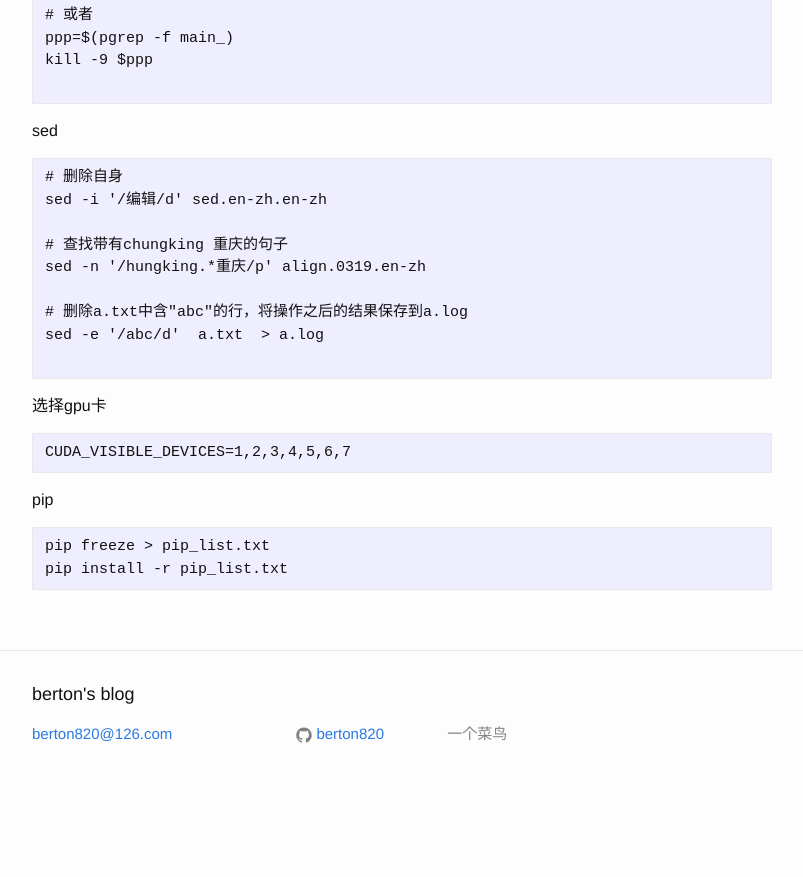
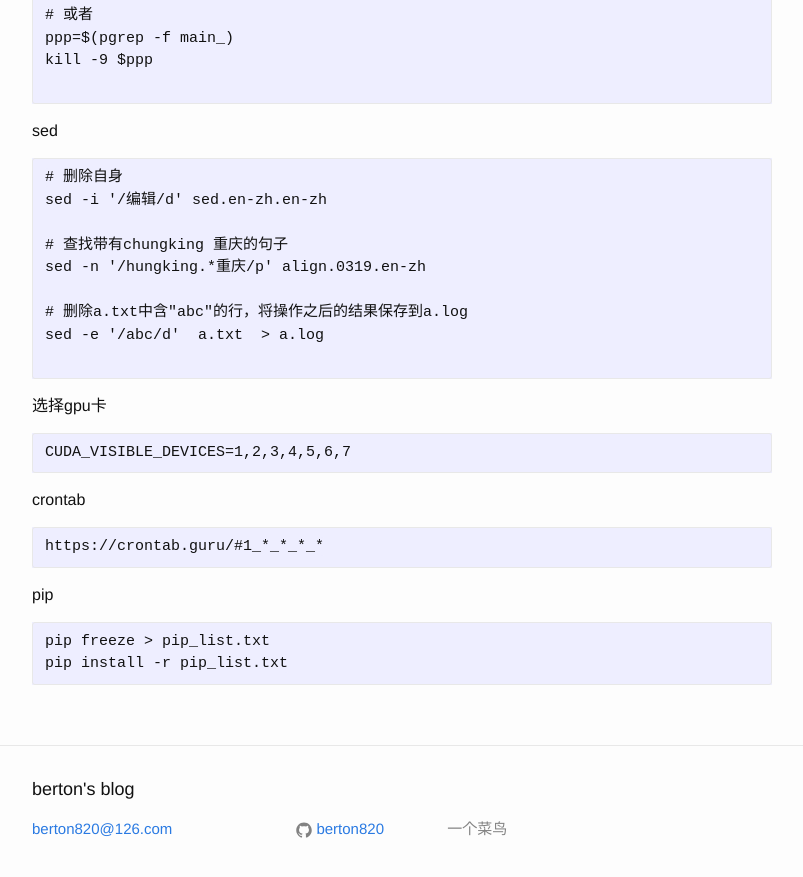
Before and after one commit to berton820/berton820.github.io, a Jekyll site: the page built from _posts/2019-6-30-shell.markdown, in a window 1280 px wide and 900 px high, scrolled down 648 px. Shown: the top 877 px of the window, without its empty margins (238-1041 px from the left). Built offline with Jekyll 4.4.1, drawn with Linux system fonts in a browser that asks for light colours; before the commit the page ends 1454 px from its top, so only the background shows below that.

Commit message:
2019年10月24日 星期四 17时34分29秒 CST

````diff
--- a/_posts/2019-6-30-shell.markdown
+++ b/_posts/2019-6-30-shell.markdown
@@ -49,6 +49,11 @@ sed -e '/abc/d'  a.txt  > a.log
 CUDA_VISIBLE_DEVICES=1,2,3,4,5,6,7
 ```
 
+crontab
+```
+https://crontab.guru/#1_*_*_*_*
+```
+
 pip
 ```
 pip freeze > pip_list.txt
````
